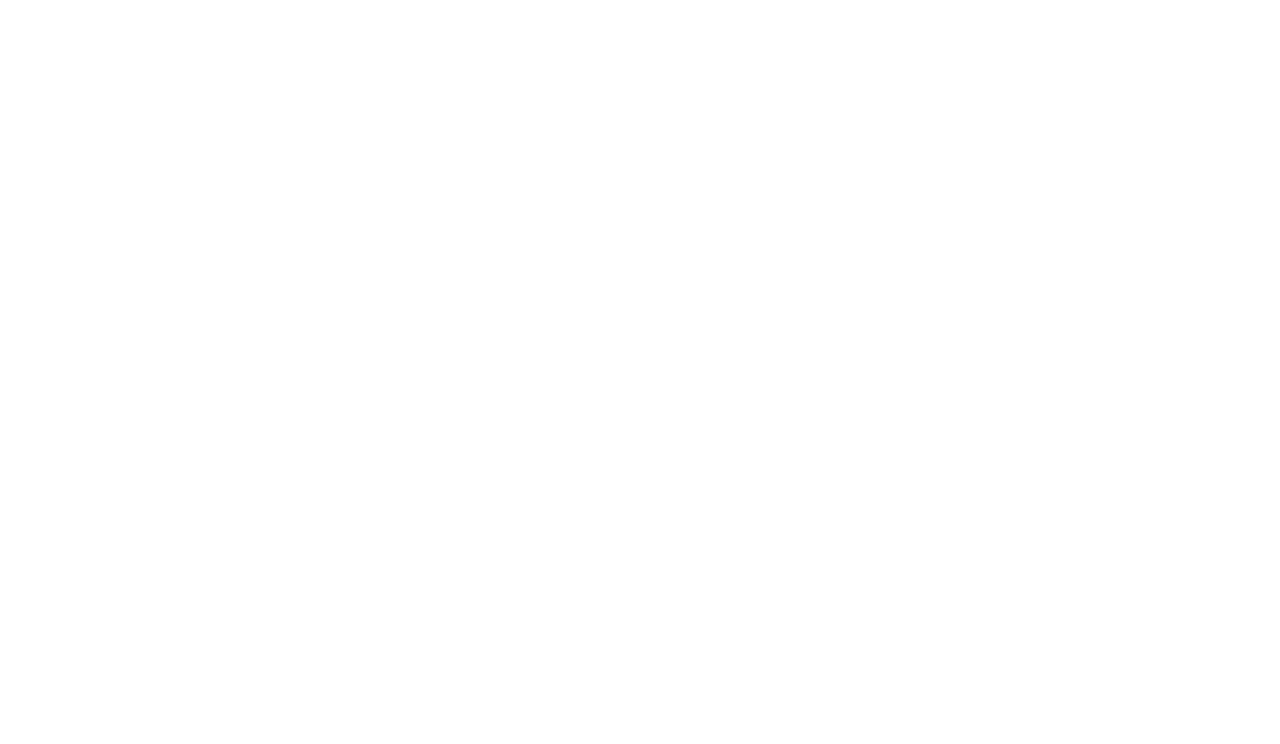
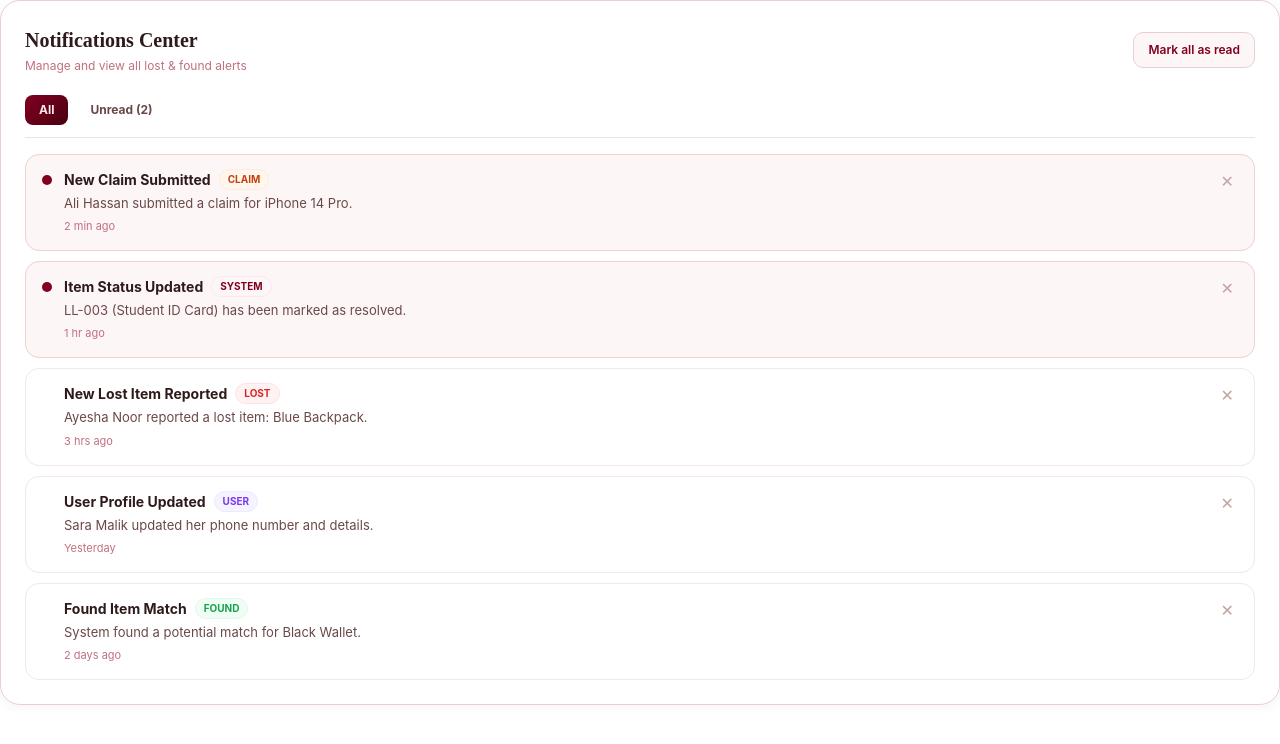
Before and after one commit to sibgha224/lostlink-FYP, a React (Vite) app: page /admin/notifications in a window 1280 px wide. Before the commit this address had no page. Shown: the top 744 px of the page. Built offline with nearby package versions, Linux system fonts and the light colour scheme.

Commit message:
Add notificaton page

```diff
--- a/src/App.jsx
+++ b/src/App.jsx
@@ -5,6 +5,7 @@
 import Claims from "./pages/claims-page";
 import UsersPage from "./pages/user-page";
 import MessagesPage from "./pages/messages-page";
+import NotificationsPage from "./pages/Notification-page";
 
 function App() {
   return (
@@ -16,6 +17,7 @@
         <Route path="/admin/claims" element={<Claims />} />
         <Route path="/admin/users" element={<UsersPage />} />
         <Route path="/admin/messages" element={<MessagesPage />} />
+        <Route path="/admin/notifications" element={<NotificationsPage />} />
       </Routes>
     </Router>
   );
--- /dev/null
+++ b/src/pages/Notification-page.jsx
@@ -0,0 +1,145 @@
+import { useState } from "react";
+
+const initialNotifsData = [
+  { id: 1, title: "New Claim Submitted", msg: "Ali Hassan submitted a claim for iPhone 14 Pro.", time: "2 min ago", type: "claim", unread: true },
+  { id: 2, title: "Item Status Updated", msg: "LL-003 (Student ID Card) has been marked as resolved.", time: "1 hr ago", type: "system", unread: true },
+  { id: 3, title: "New Lost Item Reported", msg: "Ayesha Noor reported a lost item: Blue Backpack.", time: "3 hrs ago", type: "lost", unread: false },
+  { id: 4, title: "User Profile Updated", msg: "Sara Malik updated her phone number and details.", time: "Yesterday", type: "user", unread: false },
+  { id: 5, title: "Found Item Match", msg: "System found a potential match for Black Wallet.", time: "2 days ago", type: "found", unread: false },
+];
+
+const badgeColors = {
+  claim: { bg: "#fff7ed", color: "#c2410c", border: "#ffedd5" },
+  lost:  { bg: "#fef2f2", color: "#dc2626", border: "#fee2e2" },
+  found: { bg: "#f0fdf4", color: "#16a34a", border: "#dcfce7" },
+  user:  { bg: "#f5f3ff", color: "#7c3aed", border: "#ede9fe" },
+  system:{ bg: "#fdf6f7", color: "#800020", border: "#fce7f3" },
+};
+
+export default function NotificationsPage({ notifications, setNotifications }) {
+  const [localNotifs, setLocalNotifs] = useState(initialNotifsData);
+  const [filter, setFilter] = useState("all");
+
+  const notifList = notifications || localNotifs;
+  const updateNotifs = setNotifications || setLocalNotifs;
+
+  const markAllRead = () => {
+    updateNotifs(notifList.map(n => ({ ...n, unread: false })));
+  };
+
+  const deleteNotif = (id) => {
+    updateNotifs(notifList.filter(n => n.id !== id));
+  };
+
+  const filtered = notifList.filter(n => {
+    if (filter === "unread") return n.unread;
+    return true;
+  });
+
+  return (
+    <div style={{ background: "#fff", border: "1px solid #e8d0d0", borderRadius: 20, padding: 24, boxShadow: "0 2px 12px rgba(74,0,16,0.05)" }}>
+      {/* Header */}
+      <div style={{ display: "flex", justifyContent: "space-between", alignItems: "center", marginBottom: 20, flexWrap: "wrap", gap: 12 }}>
+        <div>
+          <h2 style={{ fontFamily: "'Fraunces', serif", fontSize: 20, fontWeight: 700, color: "#2e1a1a", margin: 0 }}>
+            Notifications Center
+          </h2>
+          <p style={{ fontSize: 12, color: "#c07080", marginTop: 2 }}>
+            Manage and view all lost & found alerts
+          </p>
+        </div>
+
+        <div style={{ display: "flex", gap: 10, alignItems: "center" }}>
+          <button
+            onClick={markAllRead}
+            style={{ background: "#fdf6f7", border: "1px solid #e8d0d0", borderRadius: 10, padding: "8px 14px", color: "#800020", fontSize: 12, fontWeight: 600, cursor: "pointer", transition: "all 0.2s" }}
+          >
+            Mark all as read
+          </button>
+        </div>
+      </div>
+
+      {/* Filter Tabs */}
+      <div style={{ display: "flex", gap: 8, borderBottom: "1px solid #f0e0e0", paddingBottom: 12, marginBottom: 16 }}>
+        {["all", "unread"].map((tab) => (
+          <button
+            key={tab}
+            onClick={() => setFilter(tab)}
+            style={{
+              padding: "6px 14px",
+              borderRadius: 8,
+              border: "none",
+              fontSize: 12,
+              fontWeight: 700,
+              textTransform: "capitalize",
+              cursor: "pointer",
+              background: filter === tab ? "linear-gradient(135deg,#800020,#4a0010)" : "transparent",
+              color: filter === tab ? "#fde8ec" : "#6b4848",
+            }}
+          >
+            {tab} {tab === "unread" && `(${notifList.filter(n => n.unread).length})`}
+          </button>
+        ))}
+      </div>
+
+      {/* Notifications List */}
+      <div style={{ display: "flex", flexDirection: "column", gap: 10 }}>
+        {filtered.length === 0 ? (
+          <div style={{ textAlign: "center", padding: "40px 0", color: "#c07080", fontSize: 14 }}>
+            No notifications found.
+          </div>
+        ) : (
+          filtered.map((item) => {
+            const badge = badgeColors[item.type] || badgeColors.system;
+            return (
+              <div
+                key={item.id}
+                style={{
+                  display: "flex",
+                  alignItems: "flex-start",
+                  justifyContent: "space-between",
+                  padding: "14px 16px",
+                  borderRadius: 14,
+                  background: item.unread ? "#fdf6f7" : "#fff",
+                  border: item.unread ? "1px solid #f0d0d0" : "1px solid #f2e8e8",
+                  transition: "all 0.2s",
+                }}
+              >
+                <div style={{ display: "flex", gap: 12, alignItems: "flex-start" }}>
+                  <div
+                    style={{
+                      width: 10,
+                      height: 10,
+                      borderRadius: "50%",
+                      background: item.unread ? "#800020" : "transparent",
+                      marginTop: 6,
+                      flexShrink: 0,
+                    }}
+                  />
+                  <div>
+                    <div style={{ display: "flex", alignItems: "center", gap: 8, marginBottom: 4 }}>
+                      <span style={{ fontSize: 14, fontWeight: 700, color: "#2e1a1a" }}>{item.title}</span>
+                      <span style={{ fontSize: 10, fontWeight: 700, padding: "2px 8px", borderRadius: 100, background: badge.bg, color: badge.color, border: `1px solid ${badge.border}`, textTransform: "uppercase" }}>
+                        {item.type || "system"}
+                      </span>
+                    </div>
+                    <p style={{ fontSize: 13, color: "#6b4848", margin: 0, lineHeight: 1.4 }}>{item.msg}</p>
+                    <span style={{ fontSize: 11, color: "#c07080", marginTop: 4, display: "inline-block" }}>{item.time}</span>
+                  </div>
+                </div>
+
+                <button
+                  onClick={() => deleteNotif(item.id)}
+                  style={{ background: "none", border: "none", color: "#c5a3a3", fontSize: 16, cursor: "pointer", padding: "0 4px" }}
+                  title="Remove notification"
+                >
+                  ✕
+                </button>
+              </div>
+            );
+          })
+        )}
+      </div>
+    </div>
+  );
+}
--- a/src/pages/admin-dashboard.jsx
+++ b/src/pages/admin-dashboard.jsx
@@ -2,6 +2,7 @@
 import ClaimsPage from "./claims-page";
 import UsersPage from "./user-page";
 import MessagesPage from "./messages-page";
+import NotificationsPage from "./Notification-page";
 
 const Ico = ({ d, size = 18, sw = 1.8 }) => (
   <svg width={size} height={size} viewBox="0 0 24 24" fill="none" stroke="currentColor" strokeWidth={sw} strokeLinecap="round" strokeLinejoin="round">
@@ -32,11 +33,11 @@
   { id:"LL-006", title:"Glasses Case",    cat:"Accessories", date:"07 May 2026", status:"Resolved", reporter:"Fatima Khan", phone:"0301-9988776", location:"Auditorium",      desc:"Black hard case with sight glasses." },
 ];
 
-const notifs = [
-  { msg:"New claim: iPhone 14 Pro",    time:"2 min ago", dot:"#800020" },
-  { msg:"LL-003 marked as resolved",   time:"1 hr ago",  dot:"#16a34a" },
-  { msg:"New lost item: Blue Backpack", time:"3 hrs ago", dot:"#dc2626" },
-  { msg:"Sara Malik updated profile",  time:"Yesterday", dot:"#7c3aed" },
+const initialNotifs = [
+  { id: 1, msg:"New claim: iPhone 14 Pro",     time:"2 min ago", dot:"#800020", unread: true },
+  { id: 2, msg:"LL-003 marked as resolved",   time:"1 hr ago",  dot:"#16a34a", unread: true },
+  { id: 3, msg:"New lost item: Blue Backpack", time:"3 hrs ago", dot:"#dc2626", unread: true },
+  { id: 4, msg:"Sara Malik updated profile",  time:"Yesterday", dot:"#7c3aed", unread: false },
 ];
 
 const statusCfg = {
@@ -45,17 +46,6 @@
   Claimed:  { bg:"#fff7ed", color:"#c2410c" },
   Resolved: { bg:"#fdf4ff", color:"#7c3aed" },
 };
-
-const navLinks = [
-  { id:"dashboard", label:"Dashboard",    icon: IcoDash,  badge:null },
-  { id:"items",     label:"Lost Items",    icon: IcoBox,   badge:"12" },
-  { id:"found",     label:"Found Items",   icon: IcoItems, badge:"8"  },
-  { id:"claims",    label:"Claims",        icon: IcoClaim, badge:"5"  },
-  { id:"users",     label:"Users",         icon: IcoUsers, badge:null },
-  { id:"messages",  label:"Messages",      icon: IcoMsg,   badge:"3"  },
-  { id:"notif",     label:"Notifications", icon: IcoNotif, badge:"4"  },
-  { id:"settings",  label:"Settings",      icon: IcoSet,   badge:null },
-];
 
 const barData = [
   { month:"Jan", lost:12, found:8  },
@@ -73,6 +63,30 @@
   const [search, setSearch]       = useState("");
   const [itemsList, setItemsList] = useState(initialItems);
   const [selectedItem, setSelectedItem] = useState(null);
+
+  // Active notifications state
+  const [notifications, setNotifications] = useState(initialNotifs);
+
+  const unreadCount = notifications.filter(n => n.unread).length;
+
+  const markAllRead = () => {
+    setNotifications(notifications.map(n => ({ ...n, unread: false })));
+  };
+
+  const markSingleRead = (id) => {
+    setNotifications(notifications.map(n => n.id === id ? { ...n, unread: false } : n));
+  };
+
+  const navLinks = [
+    { id:"dashboard", label:"Dashboard",     icon: IcoDash,  badge:null },
+    { id:"items",     label:"Lost Items",    icon: IcoBox,   badge:"12" },
+    { id:"found",     label:"Found Items",   icon: IcoItems, badge:"8"  },
+    { id:"claims",    label:"Claims",        icon: IcoClaim, badge:"5"  },
+    { id:"users",     label:"Users",         icon: IcoUsers, badge:null },
+    { id:"messages",  label:"Messages",      icon: IcoMsg,   badge:"3"  },
+    { id:"notif",     label:"Notifications", icon: IcoNotif, badge: unreadCount > 0 ? `${unreadCount}` : null },
+    { id:"settings",  label:"Settings",      icon: IcoSet,   badge:null },
+  ];
 
   const handleDelete = (id) => {
     setItemsList(itemsList.filter(item => item.id !== id));
@@ -191,29 +205,53 @@
             <input className="al-search" placeholder="Quick search..." value={search} onChange={e => setSearch(e.target.value)} />
           </div>
           <div style={{ display:"flex", alignItems:"center", gap:10 }}>
+
+            {/* NOTIFICATION DROP-DOWN BUTTON */}
             <div style={{ position:"relative" }}>
               <button className="icon-btn" onClick={() => setNotifOpen(!notifOpen)}>
                 <IcoBell />
-                <span style={{ position:"absolute", top:4, right:4, width:7, height:7, borderRadius:"50%", background:"#800020", border:"1.5px solid #fff" }} />
+                {unreadCount > 0 && (
+                  <span style={{ position:"absolute", top:4, right:4, width:8, height:8, borderRadius:"50%", background:"#800020", border:"1.5px solid #fff" }} />
+                )}
               </button>
               {notifOpen && (
                 <div className="notif-panel">
                   <div style={{ padding:"14px 16px 10px", borderBottom:"1px solid #f0e0e0", display:"flex", justifyContent:"space-between", alignItems:"center" }}>
-                    <p style={{ fontSize:13, fontWeight:700, color:"#2e1a1a" }}>Notifications</p>
-                    <span style={{ fontSize:11, color:"#800020", fontWeight:600, cursor:"pointer" }}>Mark all read</span>
+                    <p style={{ fontSize:13, fontWeight:700, color:"#2e1a1a" }}>Notifications ({unreadCount})</p>
+                    <span onClick={markAllRead} style={{ fontSize:11, color:"#800020", fontWeight:600, cursor:"pointer" }}>Mark all read</span>
                   </div>
-                  {notifs.map((n, i) => (
-                    <div key={i} style={{ padding:"11px 16px", borderBottom: i < notifs.length-1 ? "1px solid #fdf0f0":"none", display:"flex", gap:10, alignItems:"flex-start", cursor:"pointer" }}>
-                      <div style={{ width:7, height:7, borderRadius:"50%", background:n.dot, marginTop:5, flexShrink:0 }} />
-                      <div>
-                        <p style={{ fontSize:12, color:"#2e1a1a", lineHeight:1.5 }}>{n.msg}</p>
-                        <p style={{ fontSize:11, color:"#c5a3a3", marginTop:2 }}>{n.time}</p>
-                      </div>
-                    </div>
-                  ))}
+                  <div style={{ maxHeight:280, overflowY:"auto" }}>
+                    {notifications.length > 0 ? (
+                      notifications.map((n) => (
+                        <div
+                          key={n.id}
+                          onClick={() => markSingleRead(n.id)}
+                          style={{
+                            padding:"11px 16px",
+                            borderBottom:"1px solid #fdf0f0",
+                            display:"flex",
+                            gap:10,
+                            alignItems:"flex-start",
+                            cursor:"pointer",
+                            background: n.unread ? "#fff" : "#faf6f6",
+                            opacity: n.unread ? 1 : 0.7
+                          }}
+                        >
+                          <div style={{ width:7, height:7, borderRadius:"50%", background:n.dot, marginTop:5, flexShrink:0 }} />
+                          <div style={{ flex:1 }}>
+                            <p style={{ fontSize:12, color:"#2e1a1a", lineHeight:1.5, fontWeight: n.unread ? 600 : 400 }}>{n.msg}</p>
+                            <p style={{ fontSize:11, color:"#c5a3a3", marginTop:2 }}>{n.time}</p>
+                          </div>
+                        </div>
+                      ))
+                    ) : (
+                      <p style={{ padding: 16, fontSize: 12, color: "#c5a3a3", textAlign: "center" }}>No notifications</p>
+                    )}
+                  </div>
                 </div>
               )}
             </div>
+
             <div style={{ display:"flex", alignItems:"center", gap:8, padding:"6px 12px 6px 6px", background:"#fdf6f7", border:"1px solid #e8d0d0", borderRadius:12, cursor:"pointer" }}>
               <div style={{ width:30, height:30, borderRadius:8, background:"linear-gradient(135deg,#800020,#4a0010)", display:"flex", alignItems:"center", justifyContent:"center", color:"#fde8ec", fontWeight:700, fontSize:12 }}>A</div>
               <div>
@@ -341,8 +379,13 @@
           {/* MESSAGES PAGE INTEGRATION */}
           {active === "messages" && <MessagesPage />}
 
+          {/* NOTIFICATIONS PAGE INTEGRATION */}
+          {active === "notif" && (
+            <NotificationsPage notifications={notifications} setNotifications={setNotifications} />
+          )}
+
           {/* OTHER PAGES PLACEHOLDER */}
-          {!["dashboard", "items", "found", "claims", "users", "messages"].includes(active) && (
+          {!["dashboard", "items", "found", "claims", "users", "messages", "notif"].includes(active) && (
             <div style={{ background:"#fff", border:"1px solid #e8d0d0", borderRadius:20, padding:40, textAlign:"center" }}>
               <h2 style={{ fontFamily:"'Fraunces',serif", color:"#800020", textTransform:"capitalize" }}>{active} Page</h2>
               <p style={{ color:"#c07080", marginTop:8 }}>This section is active now.</p>
```
